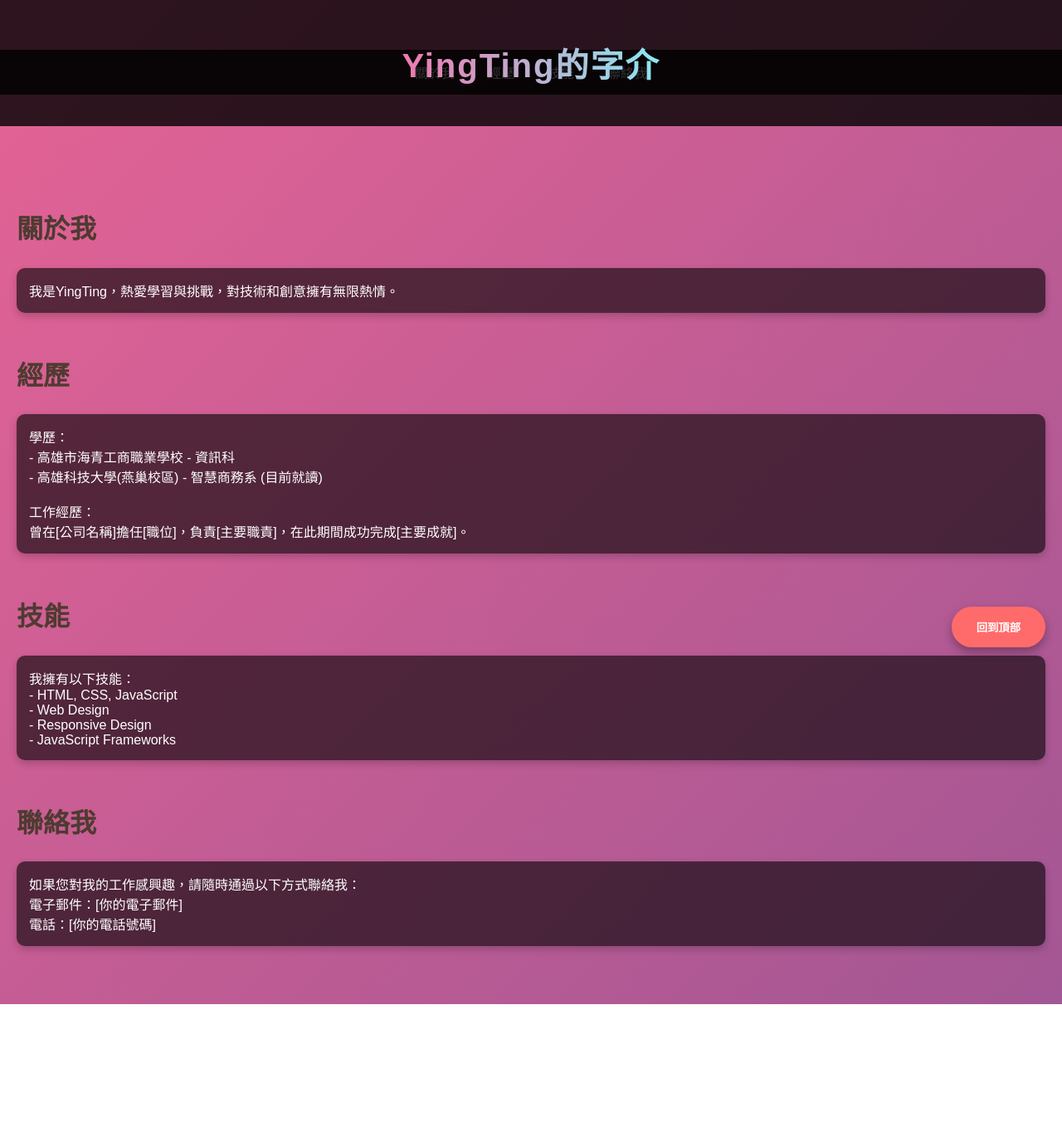
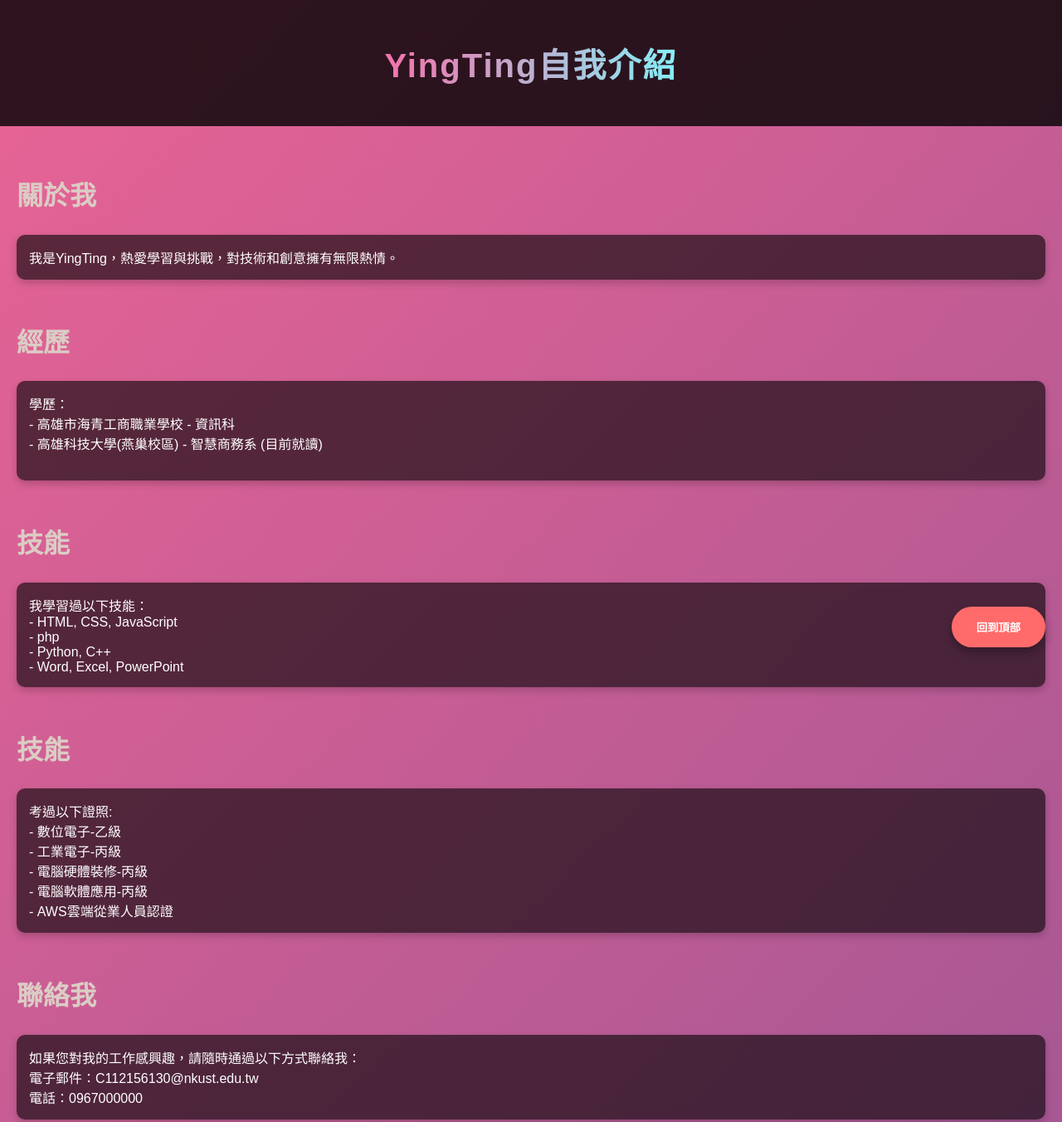
Before and after one commit to yingting-992/yingting-992.github.io, a plain HTML site: page index.html in a window 1280 px wide. Shown: the top 1352 px of the page at 83% size. Before the commit the page ends 1210 px from the top, so only its background shows below. Drawn offline with Linux system fonts and the light colour scheme.

Commit message:
first html

```diff
--- a/index.html
+++ b/index.html
@@ -3,9 +3,7 @@
 <head>
     <meta charset="UTF-8">
     <meta name="viewport" content="width=device-width, initial-scale=1.0">
-    <title>YingTing的字介</title>
-    <meta name="description" content="YingTing的個人簡介，包含關於我、經歷、技能和聯絡方式。">
-    <meta name="keywords" content="YingTing, 個人簡介, 技能, 經歷, 聯絡">
+    <title>自我介紹</title>
     <style>
         body {
             font-family: Arial, sans-serif;
@@ -16,7 +14,6 @@
             background-size: 400% 400%;
             animation: gradientAnimation 15s ease infinite;
             color: #fff;
-            scroll-behavior: smooth;
         }
 
         @keyframes gradientAnimation {
@@ -45,12 +42,12 @@
             font-size: 2.5em;
             letter-spacing: 2px;
             background: linear-gradient(90deg, #ff7eb9, #ff65a3, #7afcff, #feff9c);
-            background-clip: text;
+            background-clip: text; /*屬性確保背景顏色只在文字內部顯示*/
             -webkit-background-clip: text;
-            color: transparent;
-            opacity: 0;
-            transform: translateY(-50px);
-            animation: textAppear 1.5s ease-out forwards;
+            color: transparent; /*文字透明*/
+            opacity: 0;/*初始設置為完全透明，使得文字在一開始不可見，隨後會通過動畫顯示。*/
+            transform: translateY(-50px);/*將文字向上移動 50 像素，這是動畫效果的一部分，讓文字在出現時有一個從下方滑入的效果。*/
+            animation: textAppear 1.5s ease-out forwards;/*使用名為 textAppear 的動畫，動畫持續時間為 1.5 秒，使用 ease-out 動畫過渡效果。forwards 使動畫結束時保持最終狀態。*/
         }
 
         @keyframes textAppear {
@@ -64,29 +61,8 @@
             }
         }
 
-        .nav {
-            display: flex;
-            justify-content: center;
-            background-color: rgba(0, 0, 0, 0.8);
-            position: fixed;
-            width: 100%;
-            top: 60px;
-            z-index: 999;
-        }
-
-        .nav a {
-            color: #fff;
-            padding: 15px 20px;
-            text-decoration: none;
-            transition: background-color 0.3s;
-        }
-
-        .nav a:hover {
-            background-color: rgba(255, 255, 255, 0.1);
-        }
-
         .content {
-            padding: 200px 20px 20px 20px;
+            padding: 160px 20px 20px 20px;
         }
 
         .section {
@@ -94,7 +70,7 @@
         }
 
         .section h2 {
-            color: #4e3b31; /* 深棕色 */
+            color: #dbccc4; /* 深棕色 */
             font-size: 2em; /* 可根據需要調整字體大小 */
         }
 
@@ -103,17 +79,17 @@
             background-color: rgba(0, 0, 0, 0.6);
             padding: 15px;
             border-radius: 10px;
-            box-shadow: 0 4px 10px rgba(0, 0, 0, 0.2);
-            transition: transform 0.3s ease, background-color 0.3s;
+            box-shadow: 0 4px 10px rgba(0, 0, 0, 0.2);/*[陰影]的水平偏移量為 0 像素，垂直偏移量為 4 像素，模糊半徑為 10 像素，顏色為 20% */
+            transition: transform 0.3s ease, background-color 0.3s;/*過渡效果*/
         }
 
-        .section p:hover {
+        .section p:hover { /*懸停效果進行了設置*/
             transform: translateY(-10px);
             background-color: rgba(255, 255, 255, 0.1);
         }
 
         .floating-button {
-            position: fixed;
+            position: fixed;/*固定定位，不會隨著頁面滾動而移動。*/
             bottom: 20px;
             right: 20px;
             background-color: #ff6b6b;
@@ -129,19 +105,13 @@
 
         .floating-button:hover {
             background-color: #ff7eb9;
-            transform: scale(1.1);
+            transform: scale(1.1);/*按鈕縮放變換*/
         }
     </style>
 </head>
 <body>
     <div class="header">
-        <h1>YingTing的字介</h1>
-    </div>
-    <div class="nav">
-        <a href="#about">關於我</a>
-        <a href="#experience">經歷</a>
-        <a href="#skills">技能</a>
-        <a href="#contact">聯絡我</a>
+        <h1>YingTing自我介紹</h1>
     </div>
     <div class="content">
         <div class="section" id="about">
@@ -156,25 +126,33 @@
                 學歷：<br>
                 - 高雄市海青工商職業學校 - 資訊科<br>
                 - 高雄科技大學(燕巢校區) - 智慧商務系 (目前就讀)<br><br>
-                工作經歷：<br>
-                曾在[公司名稱]擔任[職位]，負責[主要職責]，在此期間成功完成[主要成就]。
             </p>
         </div>
         <div class="section" id="skills">
             <h2>技能</h2>
-            <p>我擁有以下技能：<br>
+            <p>我學習過以下技能：<br>
                 - HTML, CSS, JavaScript<br>
-                - Web Design<br>
-                - Responsive Design<br>
-                - JavaScript Frameworks<br>
+                - php<br>
+                - Python, C++<br>
+                - Word, Excel, PowerPoint<br>
+            </p>
+        </div>
+        <div class="section" id="Certificate">
+            <h2>技能</h2>
+            <p>考過以下證照:<br>
+                - 數位電子-乙級<br>
+                - 工業電子-丙級<br>
+                - 電腦硬體裝修-丙級<br>
+                - 電腦軟體應用-丙級<br>
+                - AWS雲端從業人員認證
             </p>
         </div>
         <div class="section" id="contact">
             <h2>聯絡我</h2>
             <p>
                 如果您對我的工作感興趣，請隨時通過以下方式聯絡我：<br>
-                電子郵件：[你的電子郵件]<br>
-                電話：[你的電話號碼]<br>
+                電子郵件：C112156130@nkust.edu.tw<br>
+                電話：0967000000<br>
             </p>
         </div>
     </div>
```
